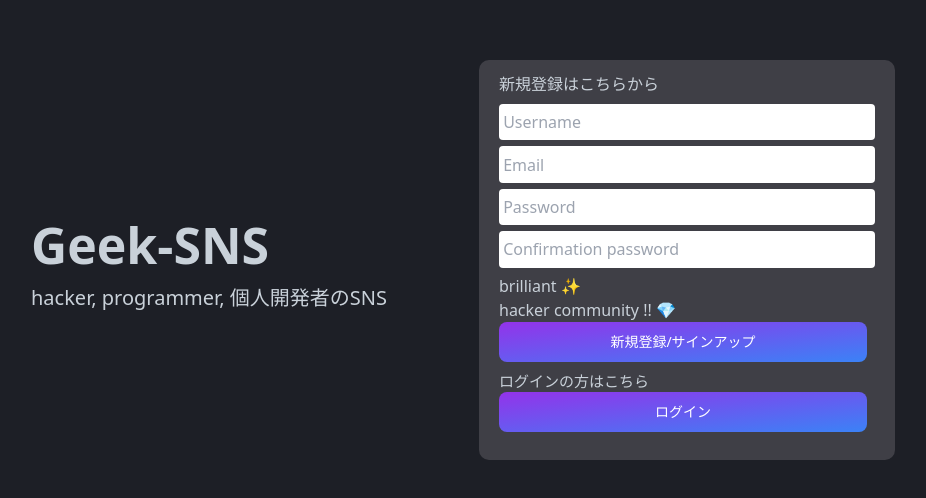
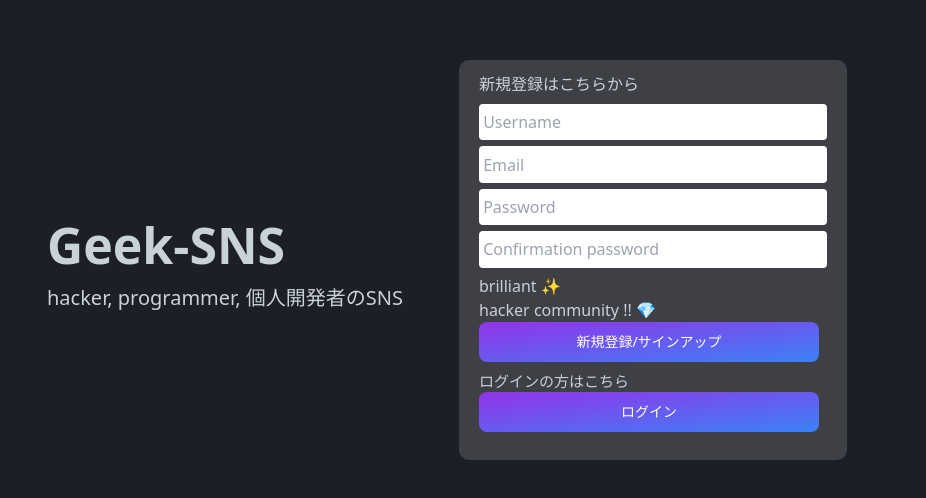
Before and after one commit to eternaleight/geek-sns, a React (Create React App) app: page / in a window 1280 px wide. Shown: the part 140-638 px from the top of the page, without its empty margins (193-1119 px from the left). Built offline with nearby package versions, Linux system fonts and the light colour scheme; a small style sheet from the web is missing.

Commit message:
fix(style): change the layout of login & regiser screen

```diff
--- a/src/pages/Login.tsx
+++ b/src/pages/Login.tsx
@@ -3,14 +3,14 @@ import { ScrollContext } from '../utils/scroll-observer'
 import { SizeContext } from '../utils/size-observer'
 import { loginCall } from '../state/ActionCalls'
 import { AuthContext } from '../state/AuthContext'
-import {useNavigate} from 'react-router-dom'
+import { useNavigate } from 'react-router-dom'
 
 const Login: React.FC = () => {
   const { innerWidth } = useContext(SizeContext)
   const { scrollY } = useContext(ScrollContext)
   const email = useRef<HTMLInputElement>(null)
   const password = useRef<HTMLInputElement>(null)
-  const { user, isFetching, error, dispatch } = useContext<any>(AuthContext)
+  const { dispatch } = useContext<any>(AuthContext)
   const navigate = useNavigate()
 
   const handleSubmit = (e: React.FormEvent<HTMLFormElement>) => {
@@ -25,7 +25,7 @@ const Login: React.FC = () => {
   }
 
   const login = () => {
-    if (innerWidth < 768) {
+    if (innerWidth < 968) {
       scrollY < 160 ? window.scrollTo(0, 660) : null //eslint-disable-line
     } else {
       scrollY < 160 ? window.scrollTo(0, 960) : null //eslint-disable-line
@@ -45,20 +45,26 @@ const Login: React.FC = () => {
           backgroundColor: `#1d1f26`,
         }}
         className={
-          'z-[100] top-0 login w-[100vw] mx-auto h-[100vh] flex items-center justify-center'
+          'z-[100] top-0 login w-[100vw] mx-auto h-screen flex items-center justify-center'
         }
       >
         <div
           className={
-            innerWidth < 768
-              ? 'loginWrapper w-[70%] h-[70%] flex flex-col mb-28'
-              : 'loginWrapper max-w-[1200px] w-[70%] h-[70%] flex'
+            innerWidth < 968
+              ? 'loginWrapper w-[clamp(343px,70%,340px)] h-[70%] flex flex-col mb-28'
+              : 'loginWrapper  w-[800px] h-[70%] flex'
           }
         >
-          <div className="loginleft flex-[1] flex flex-col justify-center">
+          <div
+            className={
+              innerWidth < 968
+                ? 'loginleft flex-[1] flex flex-col justify-center mr-0'
+                : 'loginleft flex-[1] flex flex-col justify-center mr-6'
+            }
+          >
             <h3
               onClick={() =>
-                innerWidth < 768
+                innerWidth < 968
                   ? window.scrollTo(0, 660)
                   : window.scrollTo(0, 960)
               }
@@ -97,7 +103,7 @@ const Login: React.FC = () => {
                 brilliant ✨
                 <br />
                 hacker community !! 💎
-                {innerWidth < 768 ? (
+                {innerWidth < 968 ? (
                   <>
                     <button
                       onClick={() => login()}
@@ -108,9 +114,12 @@ const Login: React.FC = () => {
                       </span>
                     </button>
                     <span className="loginForget text-[15px]">
-                      パスワード忘れた方へ
+                      新規登録の方はこちら
                     </span>
-                    <button className={style.loginButton} onClick={() => navigate('/')}>
+                    <button
+                      className={style.loginButton}
+                      onClick={() => navigate('/')}
+                    >
                       <span className="relative w-[100%] py-2.5 transition-all ease-in duration-75 bg-white dark:bg-gray-900 rounded-md group-hover:bg-opacity-0">
                         アカウント作成
                       </span>
@@ -127,7 +136,10 @@ const Login: React.FC = () => {
                     <span className="loginForget text-[15px]">
                       パスワード忘れた方へ
                     </span>
-                    <button className={style.loginButton2} onClick={() => navigate('/')}>
+                    <button
+                      className={style.loginButton2}
+                      onClick={() => navigate('/')}
+                    >
                       アカウント作成
                     </button>
                   </>
--- a/src/pages/Register.tsx
+++ b/src/pages/Register.tsx
@@ -71,11 +71,17 @@ const Register: React.FC = () => {
         <div
           className={
             innerWidth < 968
-              ? 'loginWrapper w-[70%] h-[70%] flex flex-col mb-28'
-              : 'loginWrapper max-w-[1200px] w-[70%] h-[70%] flex'
+              ? 'loginWrapper w-[clamp(0,70%,400px)] h-[70%] flex flex-col mb-28'
+              : 'loginWrapper  w-[800px] h-[70%] flex'
           }
         >
-          <div className="loginleft flex-[1] flex flex-col justify-center mx-8">
+          <div
+            className={
+              innerWidth < 968
+                ? 'loginleft flex-[1] flex flex-col justify-center mr-0'
+                : 'loginleft flex-[1] flex flex-col justify-center mr-6'
+            }
+          >
             <h3
               onClick={() =>
                 innerWidth < 968
@@ -146,8 +152,11 @@ const Register: React.FC = () => {
                     <span className="loginForget text-[15px]">
                       ログインの方はこちら
                     </span>
-                    <button className={style.loginButton} onClick={() => navigate('/login')}>
-                      <span className="relative w-[100%] py-2.5 transition-all ease-in duration-75 bg-white dark:bg-gray-900 rounded-md group-hover:bg-opacity-0" >
+                    <button
+                      className={style.loginButton}
+                      onClick={() => navigate('/login')}
+                    >
+                      <span className="relative w-[100%] py-2.5 transition-all ease-in duration-75 bg-white dark:bg-gray-900 rounded-md group-hover:bg-opacity-0">
                         ログイン
                       </span>
                     </button>
@@ -164,7 +173,12 @@ const Register: React.FC = () => {
                     <span className="loginForget text-[15px]">
                       ログインの方はこちら
                     </span>
-                    <button onClick={() => navigate('/login')} className={style.loginButton2}>ログイン</button>
+                    <button
+                      onClick={() => navigate('/login')}
+                      className={style.loginButton2}
+                    >
+                      ログイン
+                    </button>
                   </>
                 )}
               </form>
```
